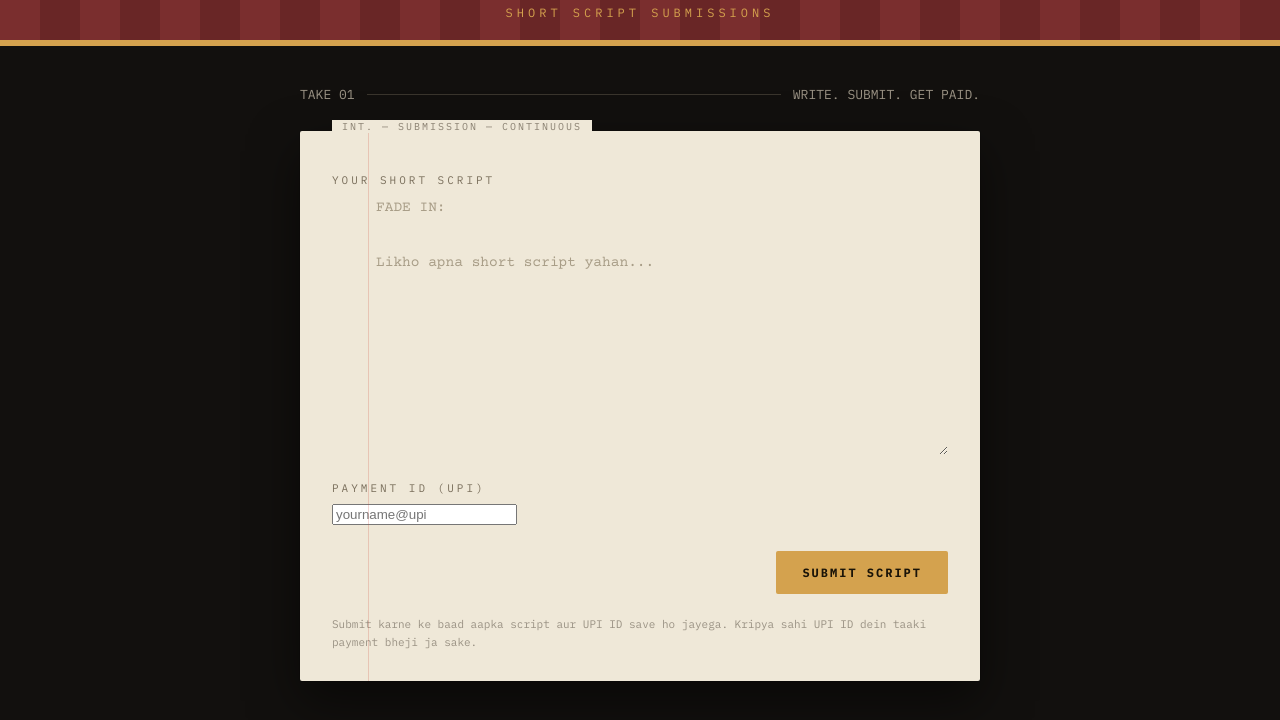
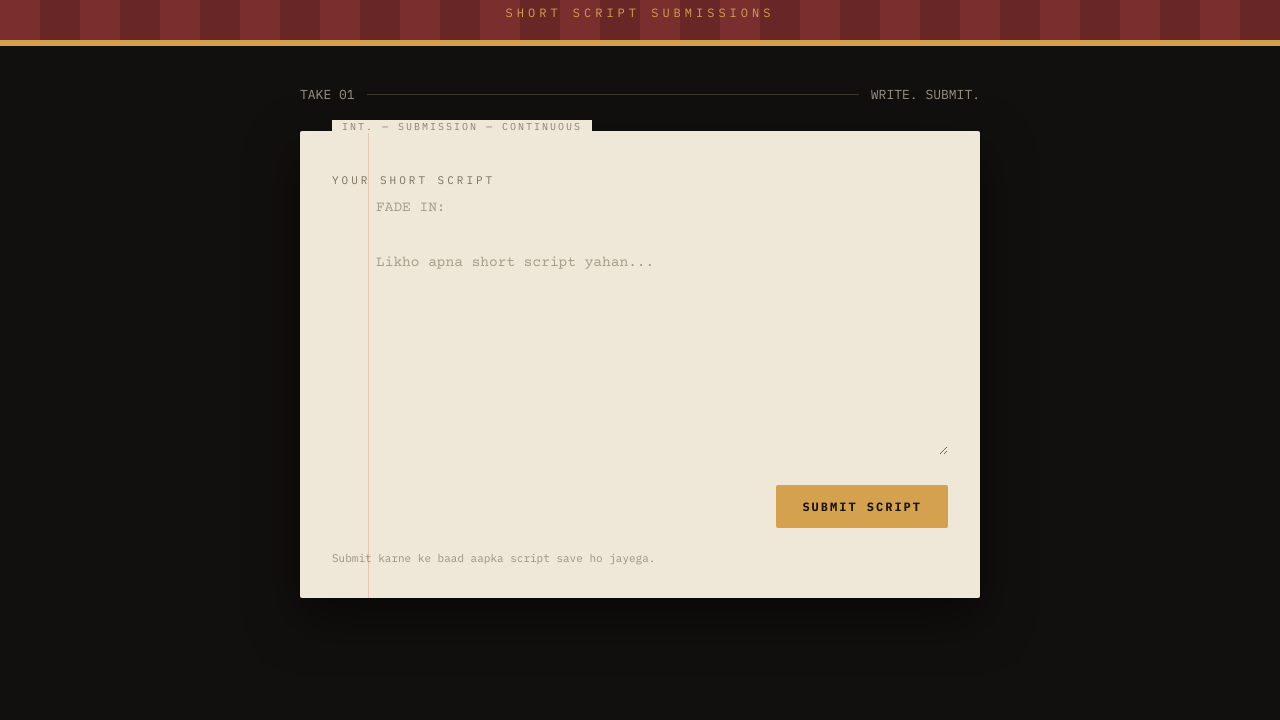
Before and after one commit to gauravchhonkar827/IMAGIN-KING-SHORT-SCRIPT, a plain HTML site: page index.html in a window 1280 px wide. Shown: the part 122-842 px from the top of the page. After the commit the page ends 800 px from the top, so only its background shows below. Drawn offline with nearby package versions, Linux system fonts and the light colour scheme.

Commit message:
Update index.html

```diff
--- a/index.html
+++ b/index.html
@@ -26,16 +26,13 @@
       <div class="ik-clapper">
         <span>TAKE 01</span>
         <div class="ik-hr"></div>
-        <span>WRITE. SUBMIT. GET PAID.</span>
+        <span>WRITE. SUBMIT.</span>
       </div>
 
       <div class="ik-page">
         <form id="ik-form">
           <label class="ik-label" for="ik-script">Your Short Script</label>
           <textarea id="ik-script" name="script" placeholder="FADE IN:&#10;&#10;Likho apna short script yahan..." required></textarea>
-
-          <label class="ik-label" for="ik-upi">Payment ID (UPI)</label>
-          <input id="ik-upi" name="upi" type="text" placeholder="yourname@upi" autocomplete="off" required />
 
           <div class="ik-msg" id="ik-msg"></div>
 
@@ -44,7 +41,7 @@
           </div>
 
           <div class="ik-hint">
-            Submit karne ke baad aapka script aur UPI ID save ho jayega. Kripya sahi UPI ID dein taaki payment bheji ja sake.
+            Submit karne ke baad aapka script save ho jayega.
           </div>
         </form>
       </div>
```
